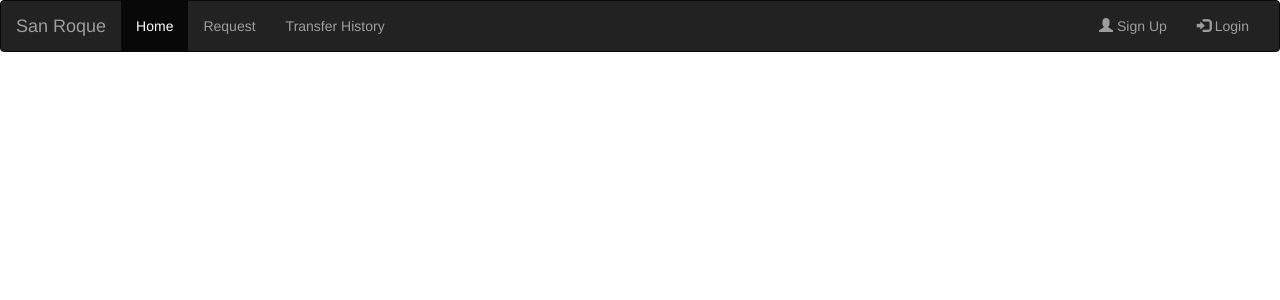
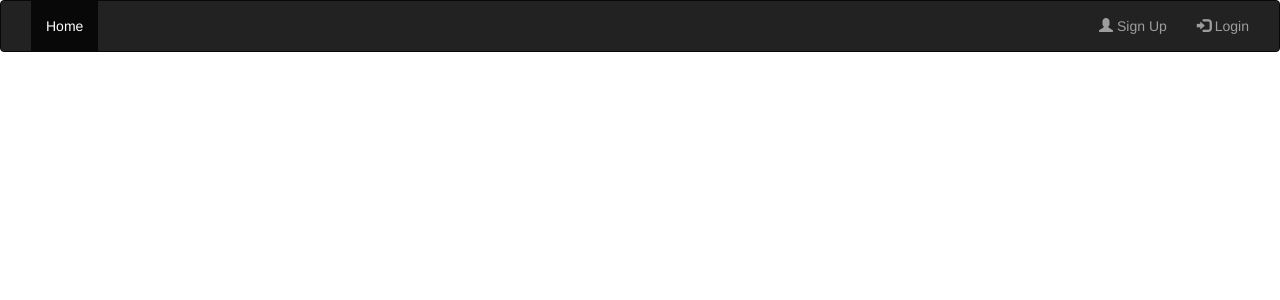
Before and after one commit to SimeonAnunciado/transfer_oop_pdo_php, a PHP site: page /index.php in a window 1280 px wide. Shown: the top 300 px of the page. Run offline with PHP 8.4, Linux system fonts and the light colour scheme.

Commit message:
unfinished

```diff
--- a/assets/header.php
+++ b/assets/header.php
@@ -32,13 +32,19 @@ $process = new Process();
 					<span class="icon-bar"></span>
 					<span class="icon-bar"></span>
 				</button>
-				<a class="navbar-brand" href="index.php">San Roque </a>
 			</div>
 			<div class="collapse navbar-collapse" id="myNavbar">
 				<ul class="nav navbar-nav">
-					<li class="active"><a href="index.php">Home</a></li>
-					<li ><a href="request.php">Request <?php echo isLoggedIn()  ? $process->count_request() > 0 ? '<span class="badge">'.$process->count_request().'</span> ' : ''  : ''  ?></a></li>
-					<li ><a href="history.php">Transfer History </a></li>
+
+					<?php 	if (isLoggedIn()) : ?>
+						<li class="active"><a href="index.php">Home</a></li>
+						<li ><a href="request.php">Request <?php echo isLoggedIn()  ? $process->count_request() > 0 ? '<span class="badge">'.$process->count_request().'</span> ' : ''  : ''  ?></a></li>
+						<li ><a href="history.php">Transfer History </a></li>
+					<?php 	else:  ?>
+						<li class="active"><a href="index.php">Home</a></li>
+					<?php 	endif ?>
+
+
 
 				</ul>
 				<ul class="nav navbar-nav navbar-right">
```
